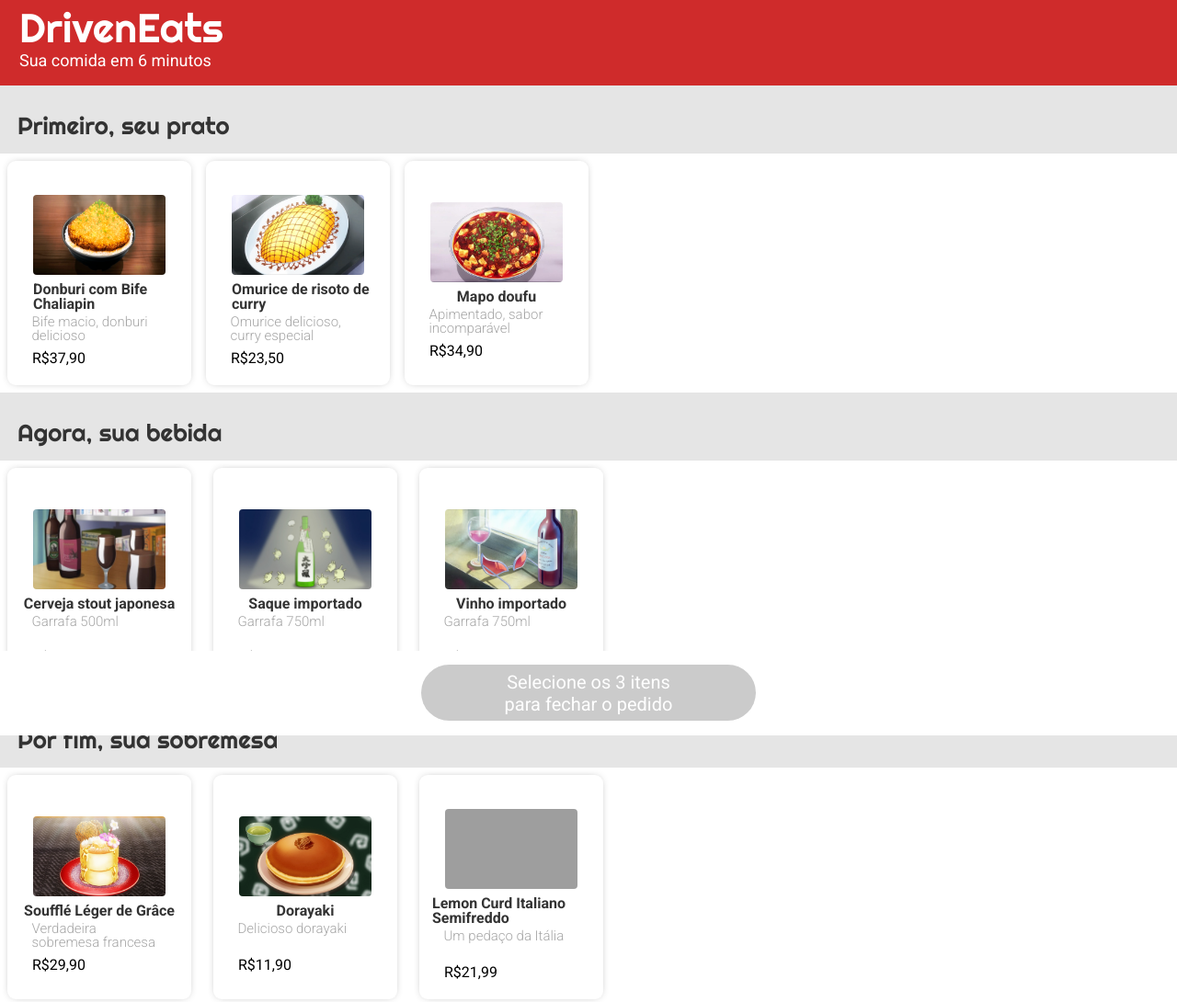
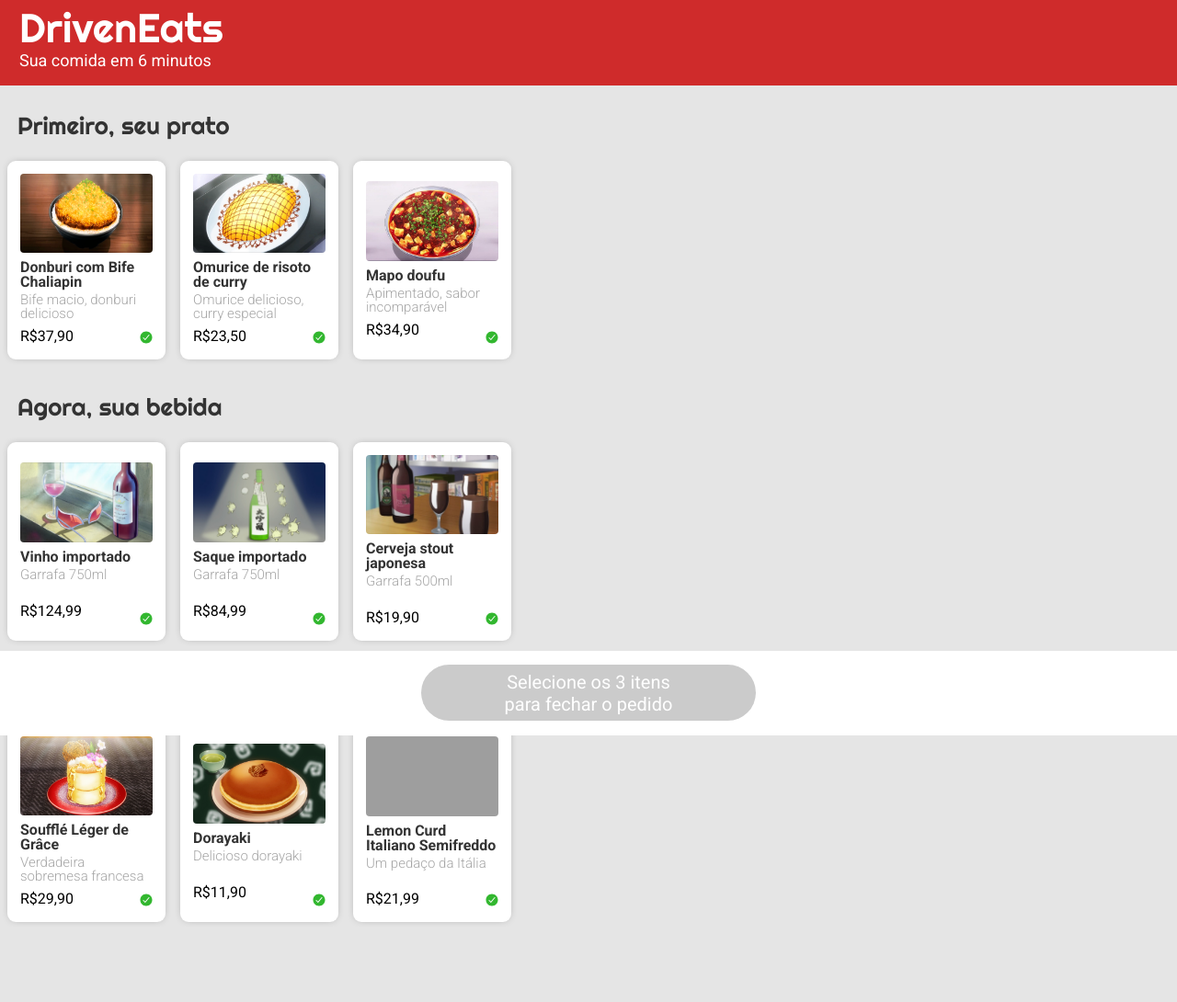
Before and after one commit to MatheusMachad00/Projeto-DrivenEats-Driven, a plain HTML site: page index.html in a window 1280 px wide. Shown: the whole page at 92% size. Drawn offline with nearby package versions, Linux system fonts and the light colour scheme; grey boxes are pictures that could not be loaded.

Commit message:
implementação da borda verde ao selecionar

```diff
--- a/CSS/style.css
+++ b/CSS/style.css
@@ -1,9 +1,8 @@
 * {
-    box-sizng: border-box;
+    box-sizing: border-box;
 }
 body{
-
-    background-color: #FFFFFF;
+    background-color: #E5E5E5;
 }
 header {
     background-color: #CF2B2B;
@@ -14,6 +13,7 @@ header {
     top: 0;
     left: 0;
     right: 0;
+    z-index: 2;
 }
 header a{
     font-family: 'Righteous', sans-serif;
@@ -52,10 +52,11 @@ section{
     display: flex;
     flex-direction: column;
     justify-content: center;
-    align-items: center;
+    align-items: start;
     width: 172px;
     height: 216px;
-    margin-right: 16px;
+    /* margin-right: 16px; */
+
 }
 .mc1{
     margin-left: 19px;
@@ -64,10 +65,9 @@ section{
     width: 144px;
     height: 87px;
     border-radius: 4px;
-    margin-top: 18px;
-    margin-left: 14px;
-    margin-right: 14px;
-
+    /* padding-top: 18px;
+    padding-left: 14px;
+    padding-right: 14px; */
 }
 .section__primeiro_prato a{
     font-family: 'Roboto', sans-serif;
@@ -79,9 +79,6 @@ section{
     margin-top: 8px;
     margin-bottom: 4px;
     /* margin-left: 14px; */
-}
-.mc2{
-    padding-left: 14px;
 }
 .section__primeiro_prato p{
     font-family: 'Roboto', sans-serif;
@@ -109,6 +106,7 @@ section{
     box-shadow: 0px 0px 10px -4px rgba(0, 0, 0, 0.45);
     background-color: #fff;
     /* background-color: red; */
+    position: relative;
 }
 
 /*BEBIDA*/
@@ -116,19 +114,19 @@ section{
     display: flex;
     flex-direction: column;
     justify-content: center;
-    align-items: center;
+    align-items: start;
     width: 172px;
     height: 216px;
-    margin-right: 16px;
+    /* margin-right: 16px; */
 }
-.section__bebida img{
+/* .section__bebida img{
     width: 144px;
     height: 87px;
     border-radius: 4px;
-    margin-top: 18px;
+    /* margin-top: 18px;
     margin-left: 14px;
-    margin-right: 14px;
-}
+    margin-right: 14px; * /
+}*/
 .section__bebida a{
     font-family: 'Roboto', sans-serif;
     font-size: 16px;
@@ -163,19 +161,19 @@ section{
     display: flex;
     flex-direction: column;
     justify-content: center;
-    align-items: center;
+    align-items: start;
     width: 172px;
     height: 216px;
-    margin-right: 16px;
+    /* margin-right: 16px; */
 }
-.section__sobremesa img{
+/* .section__sobremesa img{
     width: 144px;
     height: 87px;
     border-radius: 4px;
-    margin-top: 18px;
+    /* margin-top: 18px;
     margin-left: 14px;
-    margin-right: 14px;
-}
+    margin-right: 14px; * /
+} */
 .section__sobremesa a{
     font-family: 'Roboto', sans-serif;
     font-size: 16px;
@@ -203,6 +201,7 @@ section{
     width: 66px;
     height: 19px;
     margin-right: 80px;
+
 }
 
 /*footer*/
@@ -232,6 +231,14 @@ button p {
     font-size: 20px;
     font-weight: normal;
 }
+ion-icon{
+    /* display: none; */
+    position: absolute;
+    bottom: 15.78px;
+    right: 12.78px;
+    color: #32B72F;
+}
 .box:hover {
-    background-color: red;
+    box-shadow: 0px 0px 10px -4px rgba(0, 0, 0, 0.25), inset 0px 0px 0px 5px #32B72F;
+    border-radius: 9px;
 }
--- a/index.html
+++ b/index.html
@@ -24,42 +24,49 @@
         <section class="section__body">
             <div class="section__primeiro_prato box mc1">
                 <img src="imagens/Chaliapin_Steak_Don.png" alt="Chaliapin_Steak_Don">
-                <a class="mc2">Donburi com Bife Chaliapin</a>
+                <a>Donburi com Bife Chaliapin</a>
                 <p>Bife macio, donburi delicioso</p>
                 <p class="section__preco">R$37,90</p>
+                <ion-icon name="checkmark-circle"></ion-icon>
             </div>
             <div class="section__primeiro_prato box">
                 <img src="imagens/Curry_Risotto_Omurice.png" alt="Curry_Risotto_Omurice">
-                <a class="mc2">Omurice de risoto de curry</a>
+                <a>Omurice de risoto de curry</a>
                 <p>Omurice delicioso, curry especial</p>
                 <p class="section__preco">R$23,50</p>
+                <ion-icon name="checkmark-circle"></ion-icon>
             </div>
             <div class="section__primeiro_prato box">
                 <img src="imagens/Mapo_Doufu.jpg" alt="Mapo_Doufu">
                 <a>Mapo doufu</a>
                 <p>Apimentado, sabor incomparável</p>
                 <p class="section__preco">R$34,90</p>
+                <ion-icon name="checkmark-circle"></ion-icon>
+
             </div>
         </section>
         <div class="section__header">Agora, sua bebida</div>
         <section class="section__body">
             <div class="section__bebida mc1 box">
-                <img src="imagens/Stout_beer.jpg" alt="Stout_beer">
-                <a>Cerveja stout japonesa</a>
-                <p>Garrafa 500ml</p>
-                <p class="section__preco">R$19,90</p>
+                <img src="imagens/wine.png" alt="wine">
+                <a>Vinho importado</a>
+                <p>Garrafa 750ml</p>
+                <p class="section__preco">R$124,99</p>
+                <ion-icon name="checkmark-circle"></ion-icon>
             </div>
             <div class="section__bebida box">
                 <img src="imagens/sake_bottle.jpg" alt="sake_bottle">
                 <a>Saque importado</a>
                 <p>Garrafa 750ml</p>
                 <p class="section__preco">R$84,99</p>
+                <ion-icon name="checkmark-circle"></ion-icon>
             </div>
             <div class="section__bebida box">
-                <img src="imagens/wine.png" alt="wine">
-                <a>Vinho importado</a>
-                <p>Garrafa 750ml</p>
-                <p class="section__preco">R$124,99</p>
+                <img src="imagens/Stout_beer.jpg" alt="Stout_beer">
+                <a>Cerveja stout japonesa</a>
+                <p>Garrafa 500ml</p>
+                <p class="section__preco">R$19,90</p>
+                <ion-icon name="checkmark-circle"></ion-icon>
             </div>
         </section>
         <div class="section__header">Por fim, sua sobremesa</div>
@@ -69,18 +76,21 @@
                 <a>Soufflé Léger de Grâce</a>
                 <p>Verdadeira sobremesa francesa</p>
                 <p class="section__preco">R$29,90</p>
+                <ion-icon name="checkmark-circle"></ion-icon>
             </div>
             <div class="section__sobremesa box">
                 <img src="imagens/Dorayaki.png" alt="Dorayaki">
                 <a>Dorayaki</a>
                 <p>Delicioso dorayaki</p>
                 <p class="section__preco">R$11,90</p>
+                <ion-icon name="checkmark-circle"></ion-icon>
             </div>
             <div class="section__sobremesa box">
                 <img src="imagens/Lemon_Curd_Italiano_Semifreddo.png" alt="Lemon_Curd_Italiano_Semifreddo">
                 <a>Lemon Curd Italiano Semifreddo</a>
                 <p>Um pedaço da Itália</p>
                 <p class="section__preco">R$21,99</p>
+                <ion-icon name="checkmark-circle"></ion-icon>
             </div>
         </div>
     </main>
```
